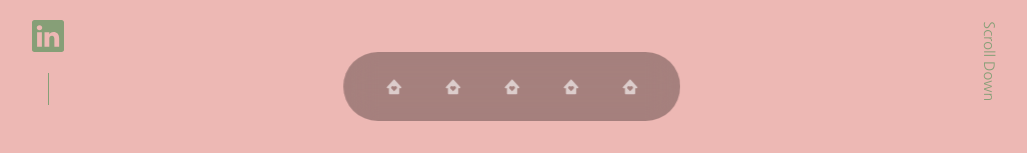
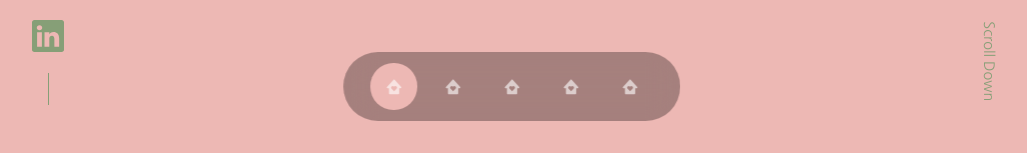
Before and after one commit to t-amandawong/portfolio-site, a React (Create React App) app: page / in a window 1280 px wide. Shown: the part 647-800 px from the top of the page, without its empty margins (128-1155 px from the left). Built offline with nearby package versions, Linux system fonts and the light colour scheme.

Commit message:
added more nav bar functionality

```diff
--- a/src/components/nav/Nav.jsx
+++ b/src/components/nav/Nav.jsx
@@ -1,15 +1,17 @@
 import React from 'react'
 import './nav.css'
 import {BiSolidHomeHeart} from 'react-icons/bi'
+import {useState} from 'react'
 
 const Nav = () => {
+  const [activeNav, setActiveNav] = useState('#')
   return (
     <nav>
-      <a href="#"><BiSolidHomeHeart/></a>
-      <a href="#about"><BiSolidHomeHeart/></a>
-      <a href="#portfolio"><BiSolidHomeHeart/></a>
-      <a href="#experience"><BiSolidHomeHeart/></a>
-      <a href="#contact"><BiSolidHomeHeart/></a>
+      <a href="#" onClick={()=> setActiveNav('#')} className={activeNav === '#' ? 'active' : ''}><BiSolidHomeHeart/></a>
+      <a href="#about" onClick={()=> setActiveNav('#about')} className={activeNav === '#about' ? 'active' : ''}><BiSolidHomeHeart/></a>
+      <a href="#portfolio" onClick={()=> setActiveNav('#portfolio')} className={activeNav === '#portfolio' ? 'active' : ''}><BiSolidHomeHeart/></a>
+      <a href="#experience" onClick={()=> setActiveNav('#experience')} className={activeNav === '#experience' ? 'active' : ''}><BiSolidHomeHeart/></a>
+      <a href="#contact" onClick={()=> setActiveNav('#contact')} className={activeNav === '#contact' ? 'active' : ''}><BiSolidHomeHeart/></a>
     </nav>
   )
 }
--- a/src/components/nav/nav.css
+++ b/src/components/nav/nav.css
@@ -26,3 +26,8 @@
 nav a:hover {
     background: rgba(0,0,0,0.3);
 }
+
+nav a.active {
+    background-color: var(--color-bg);
+    color: var(--color-light);
+}
```
